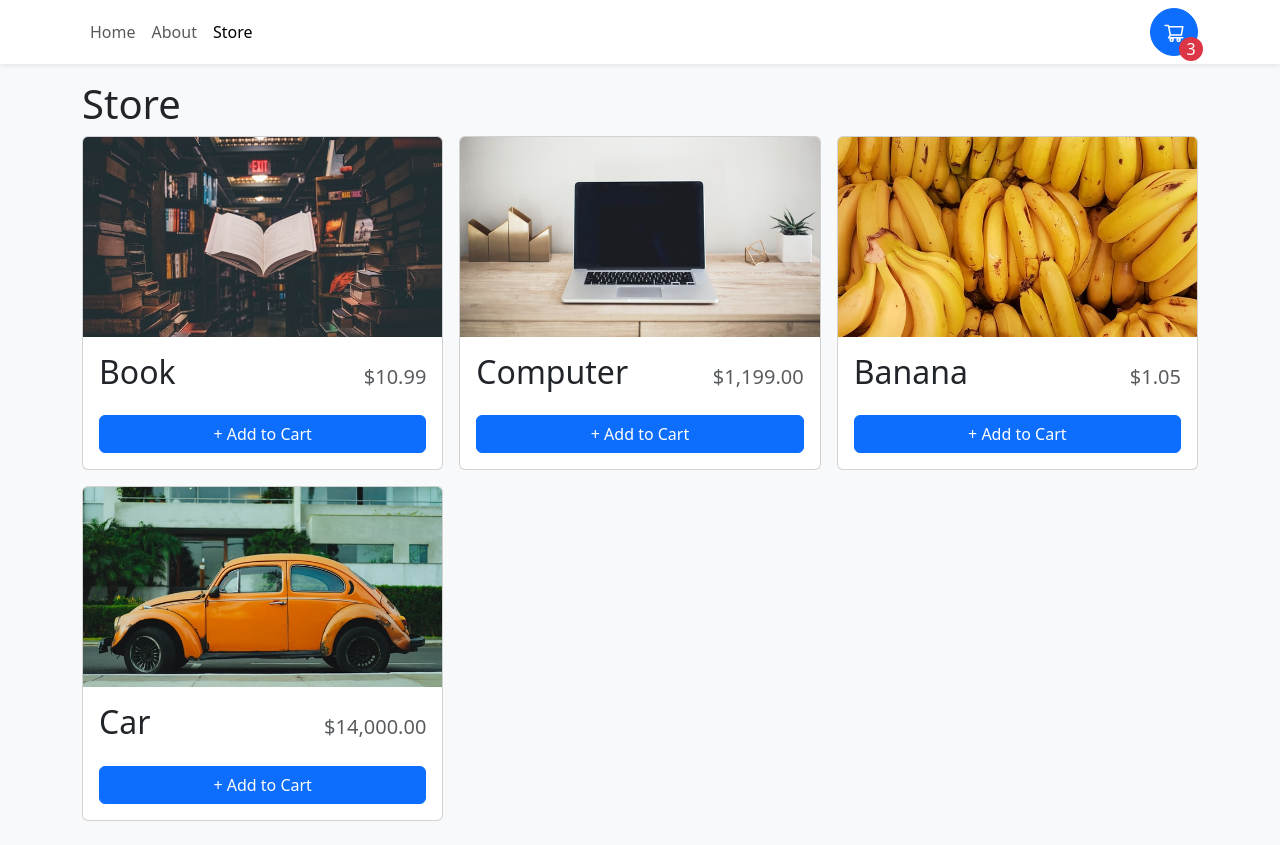
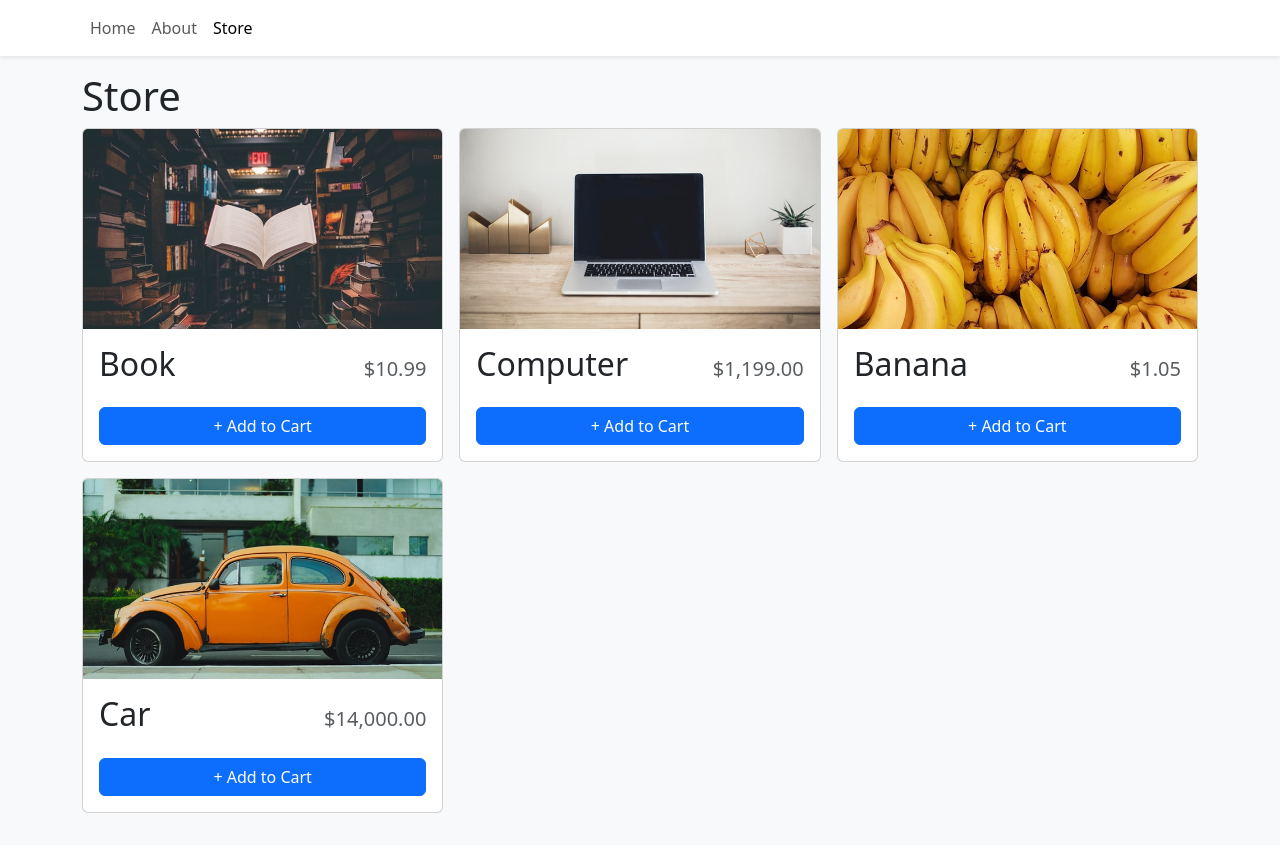
Before and after one commit to Visinho/Typescript-app, a React (Vite) app: page /store in a window 1280 px wide. Built offline with nearby package versions, Linux system fonts and the light colour scheme.

Commit message:
Adding items to the shopping cart list WIP

```diff
--- a/src/components/Navbar.tsx
+++ b/src/components/Navbar.tsx
@@ -1,8 +1,10 @@
 import React from "react";
 import { Container, Nav, Navbar as NavbarBs } from "react-bootstrap";
 import { NavLink } from "react-router-dom";
+import { useShoppingCart } from "../context/ShoppingCartContext";
 
 const Navbar = () => {
+  const { openCart, cartQuantity } = useShoppingCart();
   return (
     <NavbarBs sticky="top" className="bg-white shadow-sm mb-3">
       <Container>
@@ -18,15 +20,31 @@ const Navbar = () => {
           </Nav.Link>
         </Nav>
 
+        {cartQuantity > 0 && (
           <button
+            onClick={openCart}
             style={{ width: "3rem", height: "3rem", position: "relative" }}
             className="btn btn-primary rounded-circle"
           >
             <svg viewBox="0 0 1024 1024" fill="currentColor">
               <path d="M922.9 701.9H327.4l29.9-60.9 496.8-.9c16.8 0 31.2-12 34.2-28.6l68.8-385.1c1.8-10.1-.9-20.5-7.5-28.4a34.99 34.99 0 00-26.6-12.5l-632-2.1-5.4-25.4c-3.4-16.2-18-28-34.6-28H96.5a35.3 35.3 0 100 70.6h125.9L246 312.8l58.1 281.3-74.8 122.1a34.96 34.96 0 00-3 36.8c6 11.9 18.1 19.4 31.5 19.4h62.8a102.43 102.43 0 00-20.6 61.7c0 56.6 46 102.6 102.6 102.6s102.6-46 102.6-102.6c0-22.3-7.4-44-20.6-61.7h161.1a102.43 102.43 0 00-20.6 61.7c0 56.6 46 102.6 102.6 102.6s102.6-46 102.6-102.6c0-22.3-7.4-44-20.6-61.7H923c19.4 0 35.3-15.8 35.3-35.3a35.42 35.42 0 00-35.4-35.2zM305.7 253l575.8 1.9-56.4 315.8-452.3.8L305.7 253zm96.9 612.7c-17.4 0-31.6-14.2-31.6-31.6 0-17.4 14.2-31.6 31.6-31.6s31.6 14.2 31.6 31.6a31.6 31.6 0 01-31.6 31.6zm325.1 0c-17.4 0-31.6-14.2-31.6-31.6 0-17.4 14.2-31.6 31.6-31.6s31.6 14.2 31.6 31.6a31.6 31.6 0 01-31.6 31.6z" />
             </svg>
-          <div className="rounded-circle bg-danger d-flex justify-content-center align-items-center" style={{color: "white", width: "1.5rem", height:"1.5rem", position: "absolute", bottom: 0, right: 0, transform: "translate(25%, 25%)"}}>3</div>
+            <div
+              className="rounded-circle bg-danger d-flex justify-content-center align-items-center"
+              style={{
+                color: "white",
+                width: "1.5rem",
+                height: "1.5rem",
+                position: "absolute",
+                bottom: 0,
+                right: 0,
+                transform: "translate(25%, 25%)",
+              }}
+            >
+              {cartQuantity}
+            </div>
           </button>
+        )}
       </Container>
     </NavbarBs>
   );
--- a/src/context/ShoppingCartContext.tsx
+++ b/src/context/ShoppingCartContext.tsx
@@ -5,10 +5,14 @@ type ShoppingCartProviderProps = {
 };
 
 type ShoppingCartContext = {
+  openCart: () => void;
+  closeCart: () => void;
   getItemQuantity: (id: number) => number;
   increaseCartQuantity: (id: number) => void;
   decreaseCartQuantity: (id: number) => void;
   removeFromCart: (id: number) => void;
+  cartQuantity: number;
+  cartItems: CartItem[];
 };
 
 type CartItem = {
@@ -24,6 +28,7 @@ export function useShoppingCart() {
 
 export function ShoppingCartProvider({ children }: ShoppingCartProviderProps) {
   const [cartItems, setCartItems] = useState<CartItem[]>([]);
+  const [isOpen, setIsOpen] = useState(false);
 
   function getItemQuantity(id: number) {
     return cartItems.find((item) => item.id === id)?.quantity || 0;
@@ -67,6 +72,13 @@ export function ShoppingCartProvider({ children }: ShoppingCartProviderProps) {
     });
   }
 
+  const cartQuantity = cartItems.reduce(
+    (quantity, item) => item.quantity + quantity, 0
+  )
+
+  const openCart = () => setIsOpen(true)
+  const closeCart = () => setIsOpen(false)
+
   return (
     <ShoppingCartContext.Provider
       value={{
@@ -74,6 +86,10 @@ export function ShoppingCartProvider({ children }: ShoppingCartProviderProps) {
         increaseCartQuantity,
         decreaseCartQuantity,
         removeFromCart,
+        openCart,
+        closeCart,
+        cartItems,
+        cartQuantity
       }}
     >
       {children}
```
Lines whose indentation alone changed are shown as unchanged.
